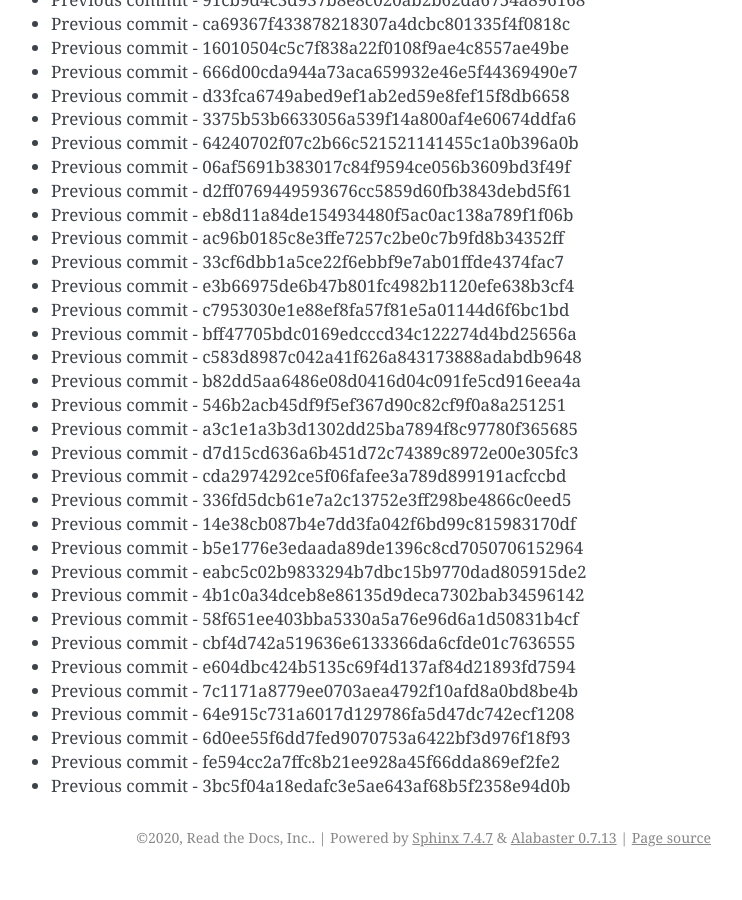
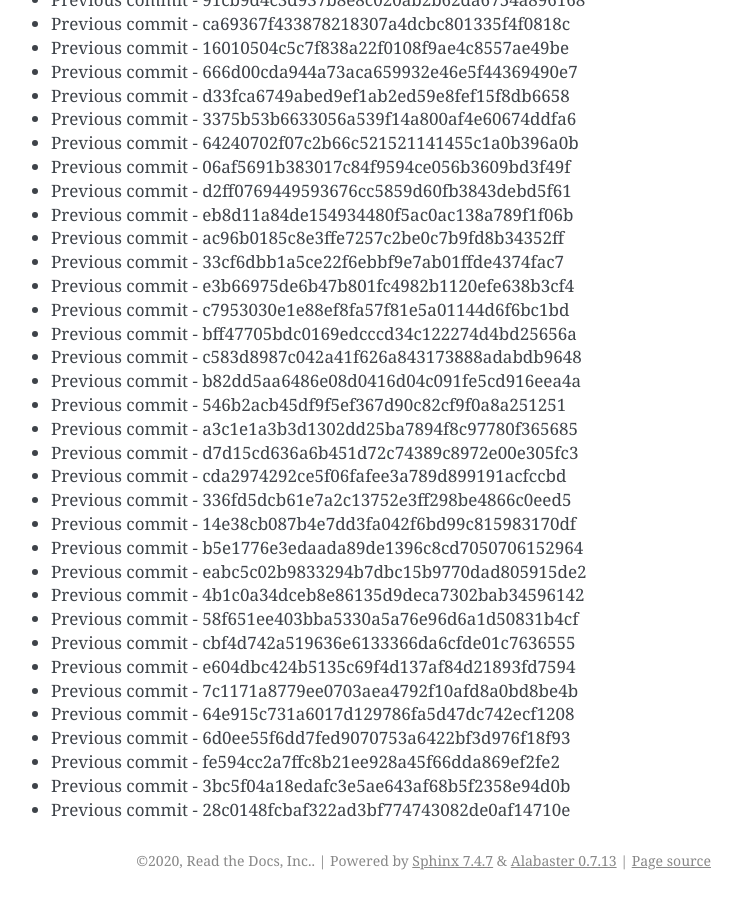
Before and after one commit to readthedocs/rtd-git-stresstest, a Sphinx documentation site: the page built from docs/updates.rst, in a window 1280 px wide and 900 px high, scrolled down 40967 px. Shown: the whole window, without its empty margins (399-1141 px from the left). Built offline with Sphinx 7.4.7, drawn with Linux system fonts in a browser that asks for light colours; before the commit the page ends 41844 px from its top, so only the background shows below that.

Commit message:
Generating commit from previous: 28c0148fcbaf322ad3bf774743082de0af14710e

```diff
--- a/docs/updates.rst
+++ b/docs/updates.rst
@@ -1753,3 +1753,4 @@ It can be tested for any performance characteristics.
 * Previous commit - 6d0ee55f6dd7fed9070753a6422bf3d976f18f93
 * Previous commit - fe594cc2a7ffc8b21ee928a45f66dda869ef2fe2
 * Previous commit - 3bc5f04a18edafc3e5ae643af68b5f2358e94d0b
+* Previous commit - 28c0148fcbaf322ad3bf774743082de0af14710e
```
